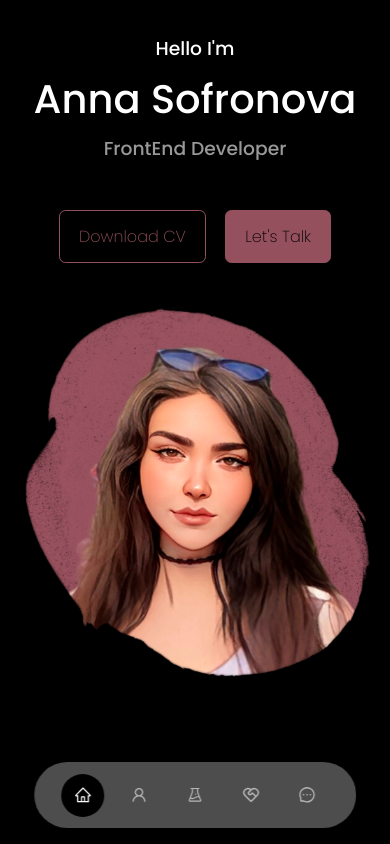
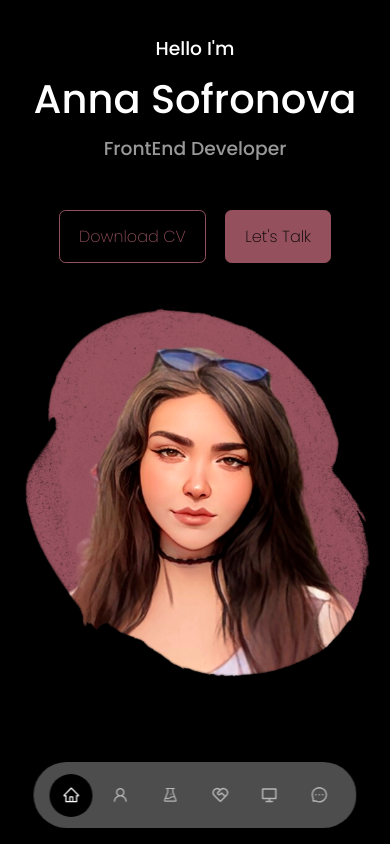
Before and after one commit to zakarialaoui10/anna-sofronova-portfolio, a React (Create React App) app: page / in a window 390 px wide. Shown: the top 844 px of the page. Built offline with nearby package versions, Linux system fonts and the light colour scheme.

Commit message:
Bug: navigation scroll control

```diff
--- a/src/components/Navigation/Navigation.module.scss
+++ b/src/components/Navigation/Navigation.module.scss
@@ -27,3 +27,18 @@
     }
   }
 }
+
+// ========== Media Queries ==========
+@media screen and (max-width: 480px) {
+  .nav {
+    padding: 0.7rem 1rem;
+    gap: 0.4rem;
+  }
+}
+@media screen and (max-width: 350px) {
+  .nav {
+    a {
+      padding: 0.5rem;
+    }
+  }
+}
--- a/src/components/Navigation/Navigation.tsx
+++ b/src/components/Navigation/Navigation.tsx
@@ -1,16 +1,38 @@
+import { useEffect, useState } from "react";
 import {
   AiOutlineExperiment,
   AiOutlineHome,
   AiOutlineMessage,
   AiOutlineUser,
 } from "react-icons/ai";
-import { RiServiceLine } from "react-icons/ri";
+import { RiComputerLine, RiServiceLine } from "react-icons/ri";
 
 import styles from "./Navigation.module.scss";
-import { useState } from "react";
 
 const Navigation = () => {
   const [activeNav, setActiveNav] = useState("/#");
+  const [scroll, setScroll] = useState(0);
+  const [bodyOffset, setBodyOffset] = useState(
+    document.body.getBoundingClientRect()
+  );
+  useEffect(() => {
+    window.addEventListener("scroll", handleScroll);
+    return () => {
+      window.removeEventListener("scroll", handleScroll);
+    };
+  });
+
+  const handleScroll = () => {
+    setBodyOffset(document.body.getBoundingClientRect());
+    setScroll(-bodyOffset.top);
+    if (scroll < 780) setActiveNav("/#");
+    else if (scroll < 1500) setActiveNav("#about");
+    else if (scroll < 2300) setActiveNav("#education");
+    else if (scroll < 3100) setActiveNav("#skills");
+    else if (scroll < 3800) setActiveNav("#portfolio");
+    else setActiveNav("#contact");
+  };
+
   return (
     <nav className={styles.nav}>
       <a
@@ -42,6 +64,13 @@ const Navigation = () => {
         <RiServiceLine />
       </a>
       <a
+        href={"#portfolio"}
+        className={activeNav === "#portfolio" ? styles.active : ""}
+        onClick={() => setActiveNav("#portfolio")}
+      >
+        <RiComputerLine />
+      </a>
+      <a
         href={"#contact"}
         className={activeNav === "#contact" ? styles.active : ""}
         onClick={() => setActiveNav("#contact")}
```
